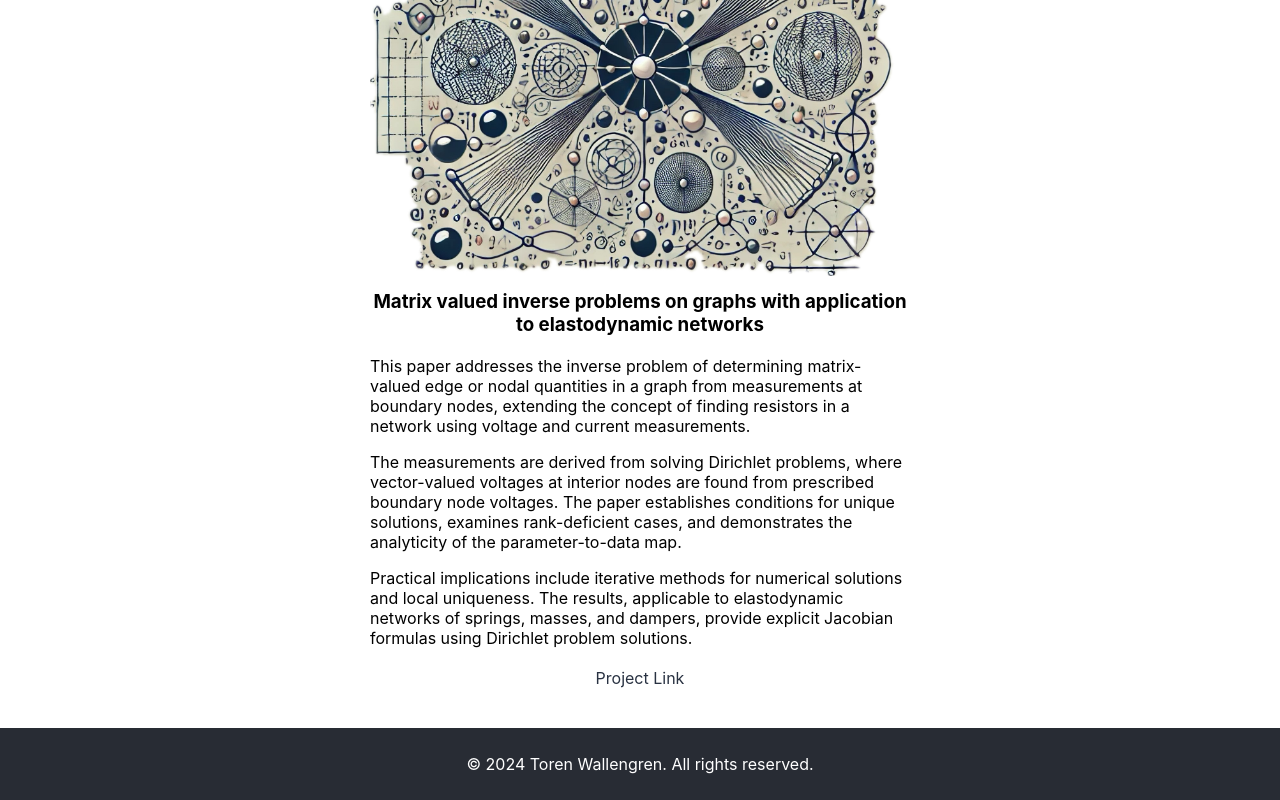
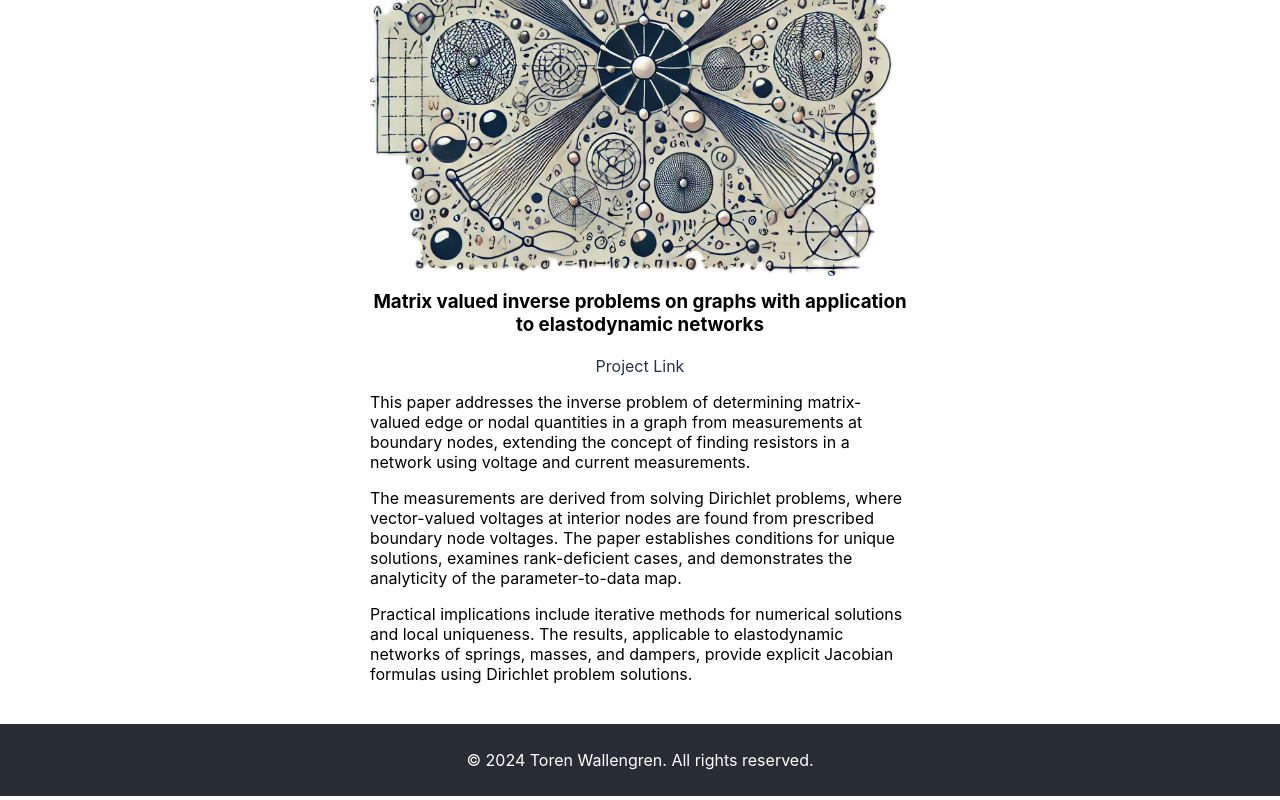
Before and after one commit to twallengren/twallengren.github.io, a React (Create React App) app: page / in a window 1280 px wide. Shown: the part 1656-2456 px from the top of the page. Built offline with nearby package versions, Linux system fonts and the light colour scheme; a web font is replaced by a local one.

Commit message:
move link

```diff
--- a/src/components/ProjectDescription.js
+++ b/src/components/ProjectDescription.js
@@ -38,12 +38,12 @@ const ProjectDescription = ({ title, description, link, image }) => {
     <ProjectContainer>
       {image && <ProjectImage src={image} alt={`${title} image`} />}
       <ProjectTitle>{title}</ProjectTitle>
-      <Description>{description}</Description>
       {link && (
         <ProjectLink href={link} target="_blank" rel="noopener noreferrer">
           Project Link
         </ProjectLink>
       )}
+      <Description>{description}</Description>
     </ProjectContainer>
   );
 };
```
